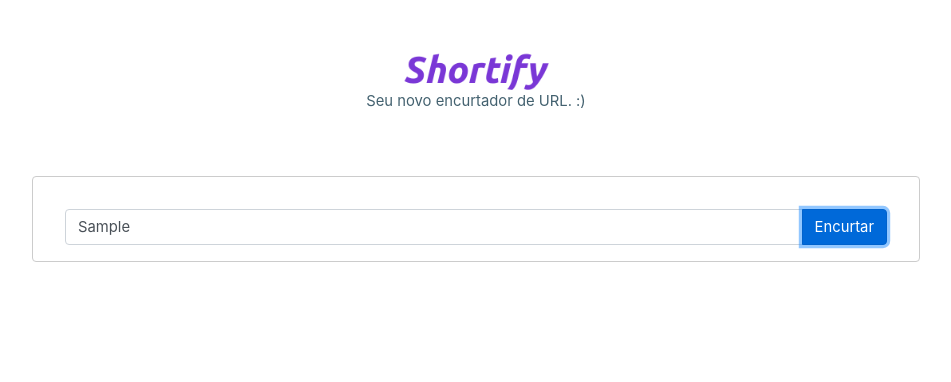
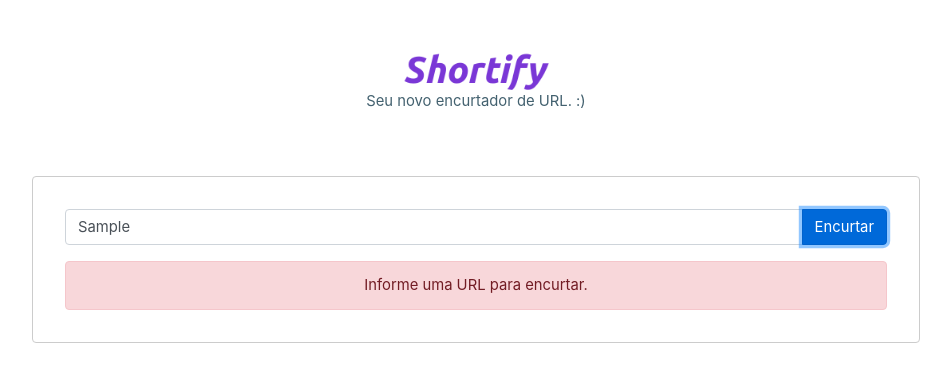
Before and after one commit to wguilherme/micro-saas, a React (Create React App) app in the folder frontend/: page / in a window 1280 px wide. Both pictures are taken after typing "Sample" into the empty fields and a click on the button "Encurtar". Shown: the top 382 px of the page, without its empty margins (164-1115 px from the left). Built offline with nearby package versions, Linux system fonts and the light colour scheme.

Commit message:
adjustments

```diff
--- a/frontend/src/pages/Home/index.js
+++ b/frontend/src/pages/Home/index.js
@@ -21,13 +21,20 @@ handlerSubmit = async(event) => {
 
    const {url} = this.setState
 
+   console.log(url)
+
+   // console.log(url)
+
    this.setState({isLoading: true, errorMessage: ''})
+
    if(!url){
       this.setState({isLoading:false, errorMessage:'Informe uma URL para encurtar.'})
    } else {
       try {
       const service = new Shortner()
       const result = await service.generate({url})
+
+
       this.setState({isLoading: false, code: result.code})
 
 
@@ -46,25 +53,29 @@ copyToClipboard = () => {
 }
 
    render(){
-
-      const {isLoading, errorMessage, code} = this.state;
+      const {isLoading, errorMessage, code, url} = this.state;
 
       return (
          <Container>
             <Header>Seu novo encurtador de URL. :)</Header>
             <ContentContainer>
                <Form onSubmit={this.handlerSubmit}>
-                  <InputGroup>
+                  <InputGroup className="mb-3">
+
                      <FormControl
                      placeholder="Digite a url para encurtar"
                      defaultValue=""
-                  onChange={e=>this.setState({url: e.target.value})}
+                     onChange={e => this.setState({url: e.target.value}, console.log(url))}
                      />
+
                      <InputGroup.Append>
                         <Button variant="primary" type="submit">Encurtar</Button>
                      </InputGroup.Append>
                   </InputGroup>
-                  {isLoading ? (<Spinner animation="border"/>) : (
+
+                  {isLoading ? (
+                     <Spinner animation="border"/>
+                  ) : (
                      code && (
                         <>
                      <InputGroup>
@@ -81,6 +92,8 @@ copyToClipboard = () => {
                         </>
                      )
                   )}
+
+                  {errorMessage && <Alert variant="danger">{errorMessage}</Alert>}
                </Form>
             </ContentContainer>
          </Container>
--- a/frontend/src/services/shortner.js
+++ b/frontend/src/services/shortner.js
@@ -17,7 +17,10 @@ class Shortner {
    }
 
    async generate(model){
+      console.log('chamou')
       const result = await this.api.post('links', model)
+
+      return result.data;
    }
 }
 
```
Also changed, not shown: 1 other file (tests, documents, lock files or other folders). Lines whose indentation alone changed are shown as unchanged.
